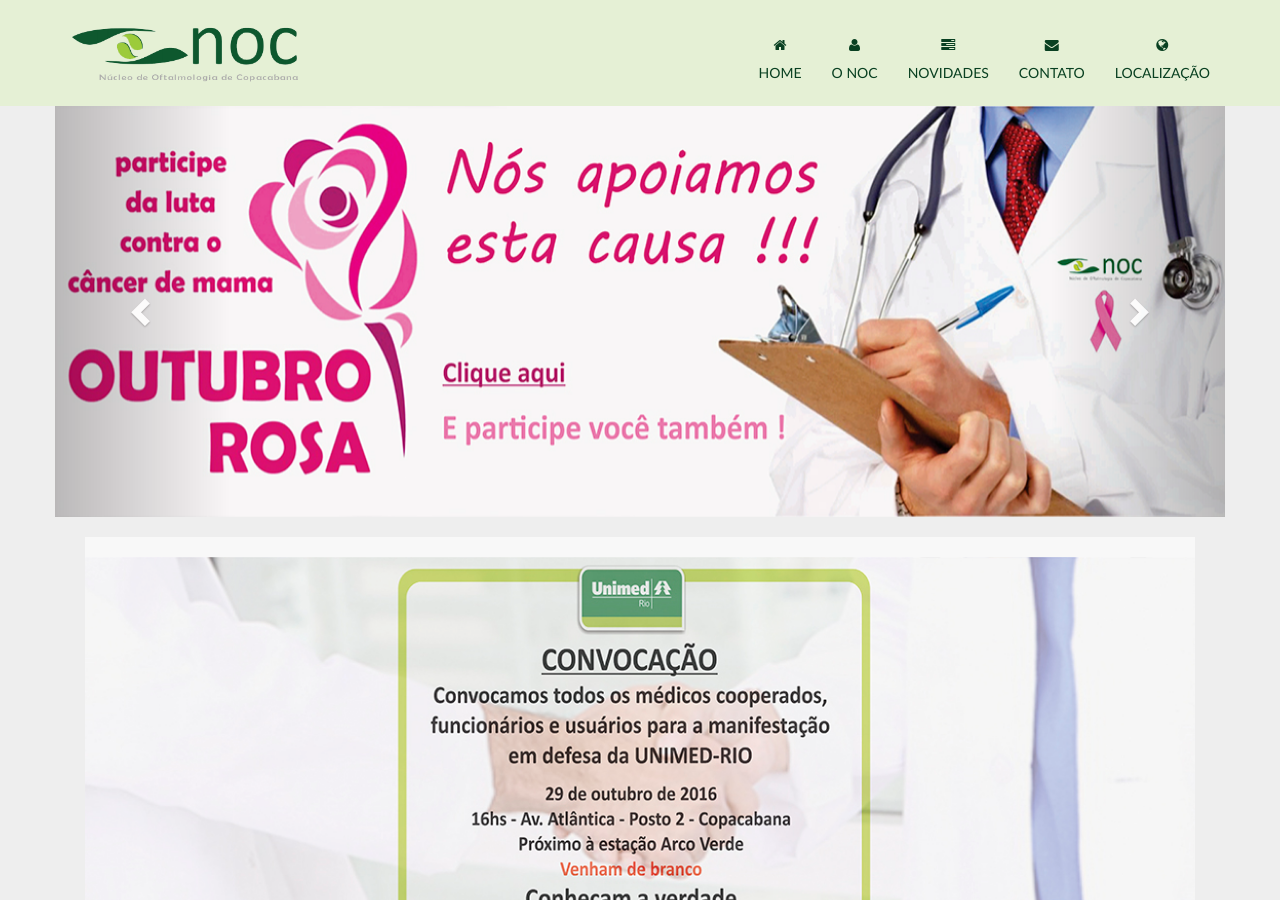
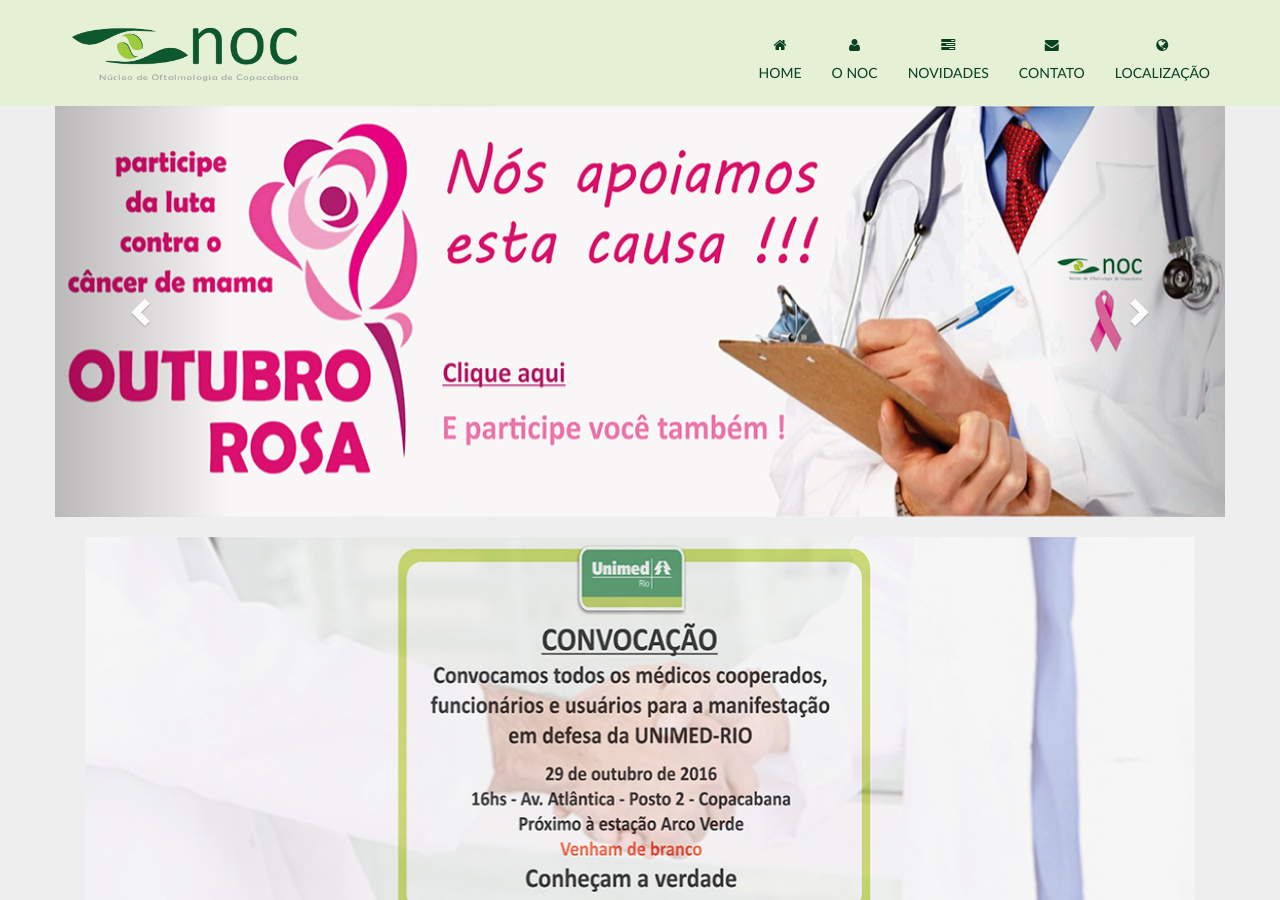
Before and after one commit to DaniloThiago/NocRio, a Jekyll site: the page built from index.html, in a window 1280 px wide and 900 px high. Built offline with Jekyll 4.4.1, drawn with Linux system fonts in a browser that asks for light colours; nearby versions of some CDN libraries; some web fonts are replaced; library files that are not in the unit come from our copies; Markdown is read by kramdown in place of the engine named in the settings.

Commit message:
remove class work in convocacao

```diff
--- a/index.html
+++ b/index.html
@@ -36,7 +36,7 @@
   <div class="row">
     <div class="subR col-xs-12">
       <div class="col-xs-12">
-        <div class="work wow flipInX">
+        <div class="wow flipInX">
           <h3></h3>
           <img src="assets/img/images/convocacao.jpg">
         </div>
```
